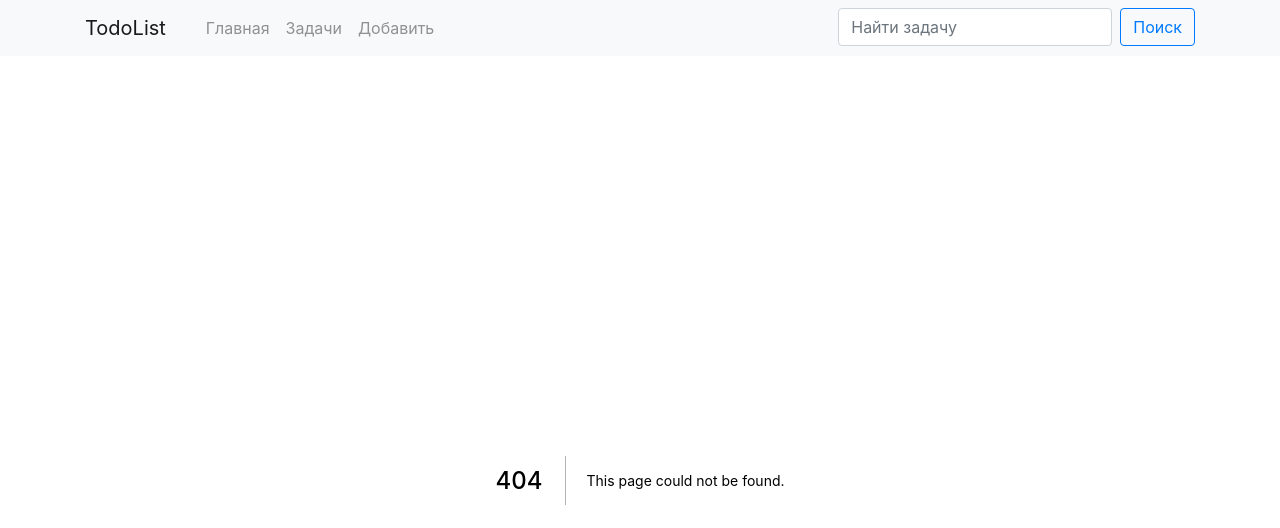
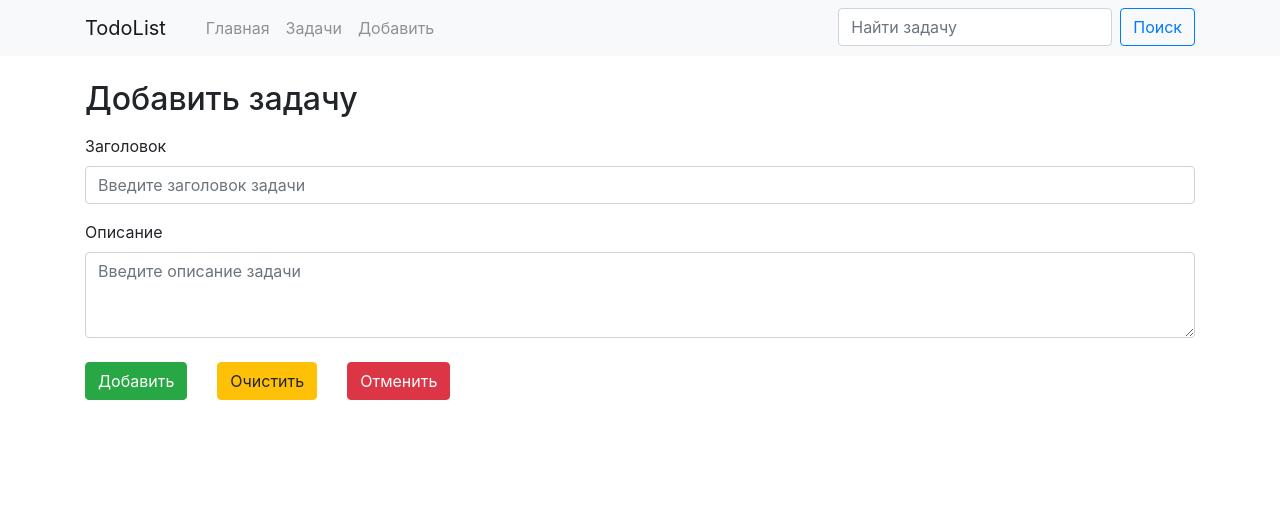
Before and after one commit to AlexType/todo-list, a Next.js app: page /add-task in a window 1280 px wide. Before the commit this address had no page. Shown: the top 528 px of the page. Built offline with nearby package versions, Linux system fonts and the light colour scheme.

Commit message:
added and upd: pages

```diff
--- /dev/null
+++ b/pages/add-task/index.jsx
@@ -0,0 +1,50 @@
+import { useState } from "react";
+import { Form, Button } from "react-bootstrap";
+import { useDispatch } from "react-redux";
+import { addTask } from "../../src/redux/actions/taskActions";
+import { nanoid } from 'nanoid';
+
+
+export default function AddTask() {
+
+    const dispatch = useDispatch();
+    const [title, setTitle] = useState('');
+    const [description, setDescription] = useState('');
+
+    const addHandler = () => {
+        dispatch(addTask({ title, description, id: nanoid() }));
+        clearHandler();
+    };
+
+    const clearHandler = () => {
+        setTitle('');
+        setDescription('');
+    };
+
+    return (
+        <div className="container">
+            <h2 className="title mb-3">Добавить задачу</h2>
+            <Form>
+                <Form.Group controlId="task-title">
+                    <Form.Label>Заголовок</Form.Label>
+                    <Form.Control value={title} type="text" placeholder="Введите заголовок задачи" onChange={e => setTitle(e.target.value)} />
+                </Form.Group>
+                <Form.Group controlId="task-description">
+                    <Form.Label>Описание</Form.Label>
+                    <Form.Control value={description} as="textarea" rows={3} placeholder='Введите описание задачи' onChange={e => setDescription(e.target.value)} />
+                </Form.Group>
+            </Form>
+            <div className="row mt-4">
+                <div className="col-auto">
+                    <Button variant="success" onClick={addHandler}>Добавить</Button>
+                </div>
+                <div className="col-auto">
+                    <Button variant="warning" onClick={clearHandler}>Очистить</Button>
+                </div>
+                <div className="col-auto">
+                    <Button variant="danger">Отменить</Button>
+                </div>
+            </div>
+        </div>
+    )
+}
--- a/pages/index.jsx
+++ b/pages/index.jsx
@@ -1,7 +1,7 @@
 export default function Home() {
     return (
         <div className="container">
-            <h1>Home</h1>
+            <h1>Home2</h1>
         </div>
     )
 }
```
Also changed, not shown: pages/all-tasks/index.jsx (added, +15 -0 lines).
